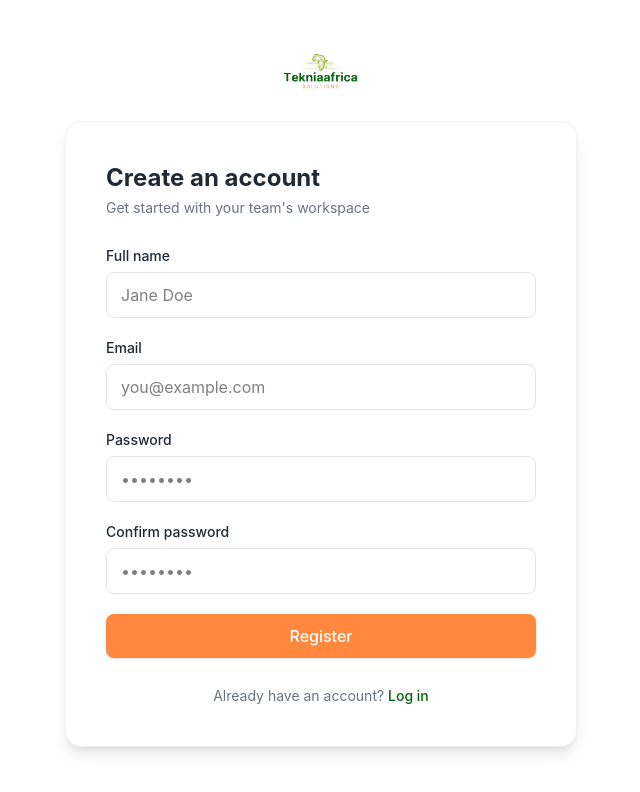
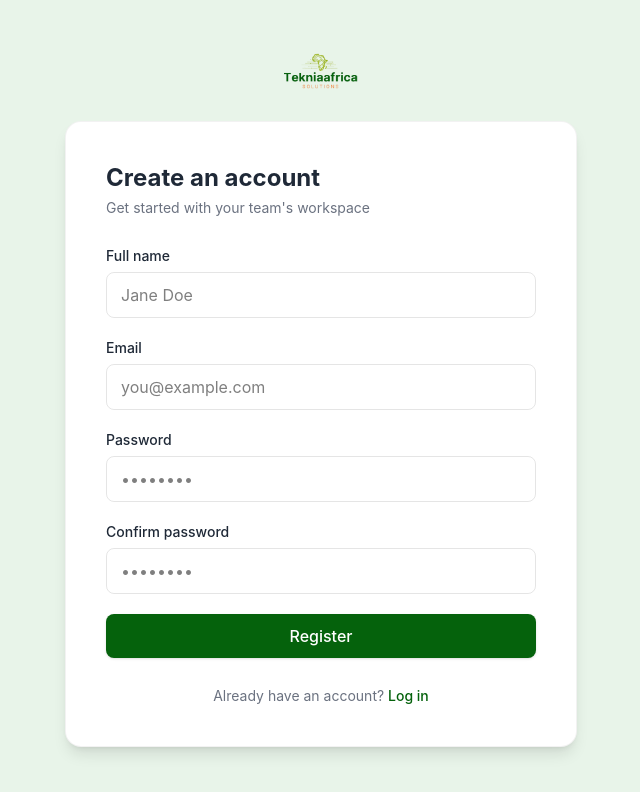
Before and after one commit to Teknia-Africa-Solutions/Task-Management-system-TS, a React (Vite) app in the folder frontend/: page /register in a window 1280 px wide. Shown: the top 792 px of the page, without its empty margins (319-959 px from the left). Built offline with nearby package versions, Linux system fonts and the light colour scheme.

Commit message:
Color changes on register button and backgrounds

```diff
--- a/frontend/src/pages/Login/login.jsx
+++ b/frontend/src/pages/Login/login.jsx
@@ -29,7 +29,7 @@ export default function LoginPage() {
   return (
     <div
       className="min-h-screen flex items-center justify-center px-6 py-12"
-      style={{ background: "#EFF6EF" }}
+      style={{ background: "#E8F4E9" }}
     >
       <div className="w-full max-w-sm">
 
--- a/frontend/src/pages/Register/register.jsx
+++ b/frontend/src/pages/Register/register.jsx
@@ -35,7 +35,7 @@ export default function RegisterPage() {
   return (
     <div
       className="min-h-screen flex items-center justify-center px-6 py-12"
-      style={{ background: "#E8F4E15" }}
+      style={{ background: "#E8F4E9" }}
     >
       <div className="w-full max-w-lg">
         <div className="flex justify-center mb-8">
@@ -104,7 +104,7 @@ export default function RegisterPage() {
             <button
               type="submit"
               disabled={loading}
-              className="w-full py-2.5 rounded-lg text-white font-medium bg-[#FF883E] hover:opacity-90 transition disabled:opacity-60 shadow-sm"
+              className="w-full py-2.5 rounded-lg text-white font-medium bg-[#05620C] hover:opacity-90 transition disabled:opacity-60 shadow-sm"
             >
               {loading ? "Creating account..." : "Register"}
             </button>
```
